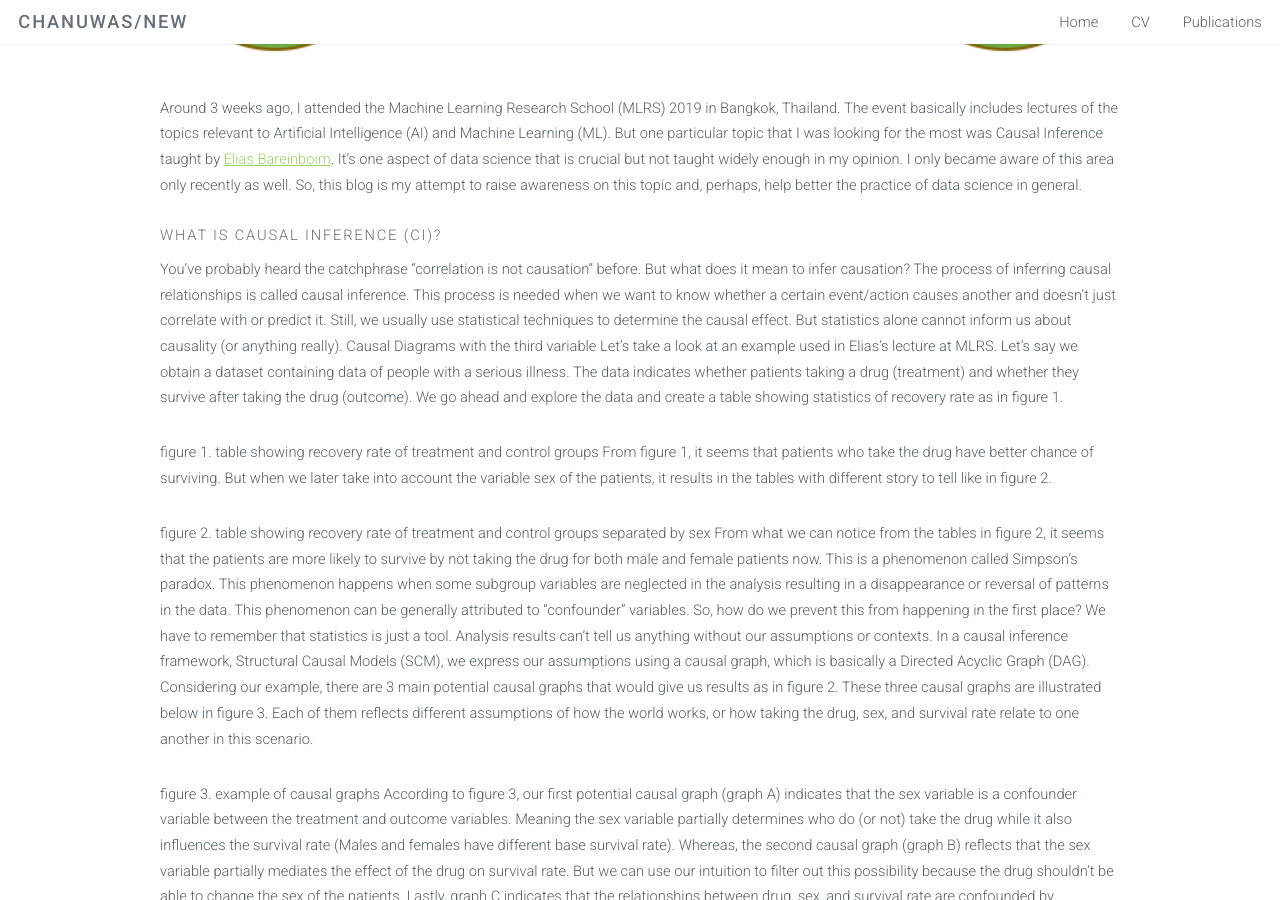
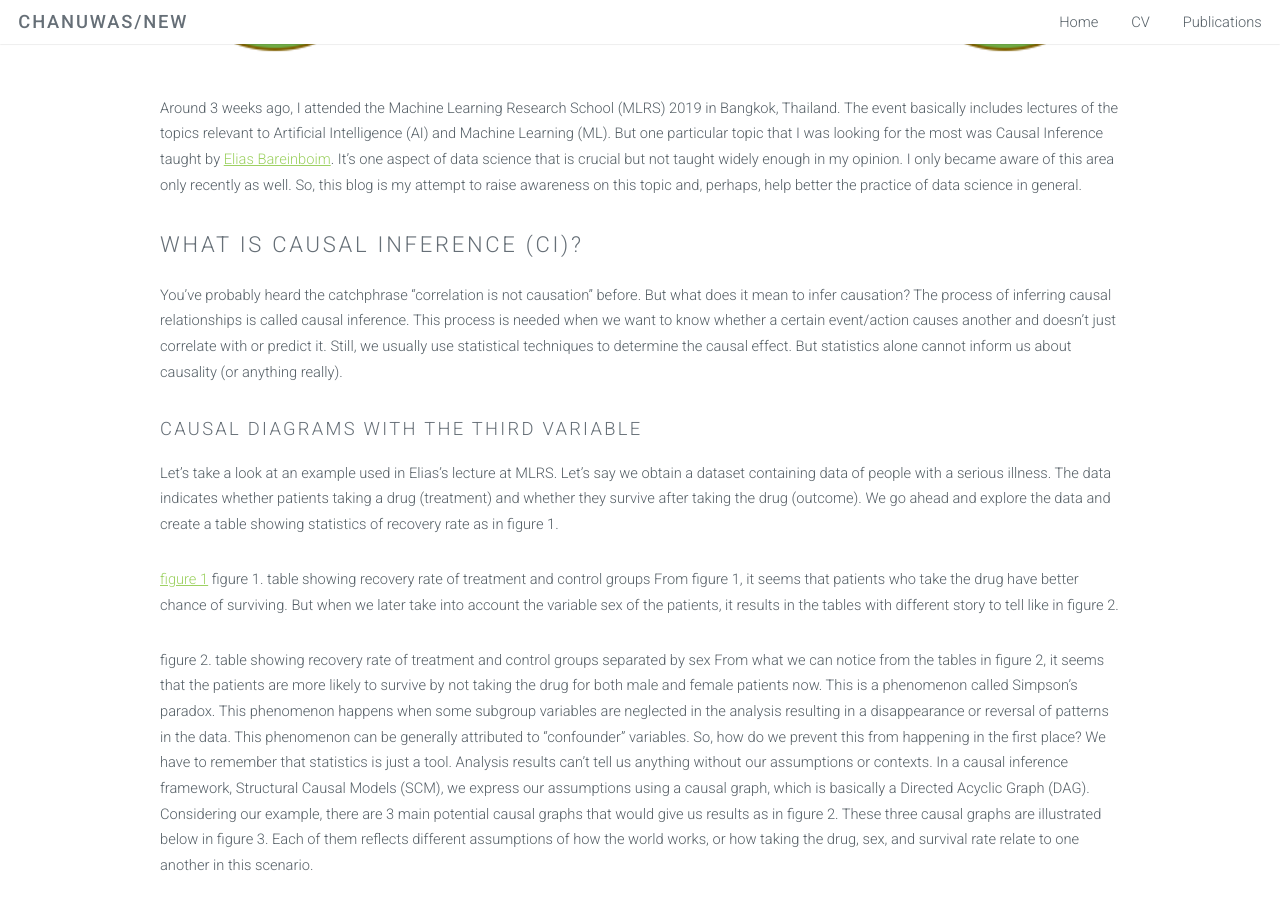
Before and after one commit to chasnew/chasnew.github.io, a Jekyll site: the page built from _posts/2019-09-01-ci101.markdown, in a window 1280 px wide and 900 px high, scrolled down 522 px. Built offline with Jekyll 4.4.1, drawn with Linux system fonts in a browser that asks for light colours.

Commit message:
changed heading formats and images

```diff
--- a/_posts/2019-09-01-ci101.markdown
+++ b/_posts/2019-09-01-ci101.markdown
@@ -6,11 +6,13 @@ date:   2019-09-01
 <img src="{{ site.baseurl }}/images/ci101/thumbnail.png" class="fit image">
 Around 3 weeks ago, I attended the Machine Learning Research School (MLRS) 2019 in Bangkok, Thailand. The event basically includes lectures of the topics relevant to Artificial Intelligence (AI) and Machine Learning (ML). But one particular topic that I was looking for the most was Causal Inference taught by [Elias Bareinboim](https://causalai.net/). It’s one aspect of data science that is crucial but not taught widely enough in my opinion. I only became aware of this area only recently as well. So, this blog is my attempt to raise awareness on this topic and, perhaps, help better the practice of data science in general.
 
-# What is Causal Inference (CI)?
+## What is Causal Inference (CI)?
 You’ve probably heard the catchphrase “correlation is not causation” before. But what does it mean to infer causation? The process of inferring causal relationships is called causal inference. This process is needed when we want to know whether a certain event/action causes another and doesn’t just correlate with or predict it. Still, we usually use statistical techniques to determine the causal effect. But statistics alone cannot inform us about causality (or anything really).
-Causal Diagrams with the third variable
+
+### Causal Diagrams with the third variable
 Let’s take a look at an example used in Elias’s lecture at MLRS. Let’s say we obtain a dataset containing data of people with a serious illness. The data indicates whether patients taking a drug (treatment) and whether they survive after taking the drug (outcome). We go ahead and explore the data and create a table showing statistics of recovery rate as in figure 1.
 
+[figure 1](/images/ci101/thumbnail.png)
 figure 1. table showing recovery rate of treatment and control groups
 From figure 1, it seems that patients who take the drug have better chance of surviving. But when we later take into account the variable sex of the patients, it results in the tables with different story to tell like in figure 2.
 
@@ -32,5 +34,5 @@ When we try to determine a causal effect of 2 or more variables, we have to be a
 But as you may have noticed already, SCM mainly concerns with identification of the effect. It doesn’t tell us what type of relationships our variables of interest have or what estimation method we need to perform to determine the precise effect. But again it doesn’t mean whatever estimation method you end up using is assumption-free. Each of them has different assumptions regarding the type of relationship between the variables too. After all this is what I really want to emphasize. Know your assumptions and be explicit about them! It would add much more value to your data science work than just misleading correlational analyses.
 Now, are you wondering how we could come up with a sensible causal graph? In few circumstances, you can come up with them yourself. But practically, you need to consult the existing body of research. In other words, you need to read lots of papers about the topic you’re working on! That’s right. You have to read other people’s work who have done similar things before you and don’t pretend like you’re the first person who comes up with the idea. From there, you’ll get a sense of what causal structure people use these days and modify it according to what you discover from your data. You may be thinking it’s a lot to ask data scientists to know everything in every domain they work on. Even scientists struggle to do so. That is why we need collaboration with domain experts and people who have theoretical backgrounds of the topic to conduct causal studies.
 
-## Extra notes
+### Extra notes
 SCM is not the only framework existing for causal inference. To my knowledge, this approach is widely used among epidemiologists but not economists. Many economists rely on a different causal inference framework called Potential Outcomes (PO). These 2 frameworks are mostly interchangeable, but there are some fundamental differences that lead to different practices and techniques used in estimation too (such as Regression Discontinuity Design, Difference in differences, and so on). And you’re more likely to encounter PO approaches when you try to find online courses that teach causal inference. But there are still many more materials about SCM out there
```
